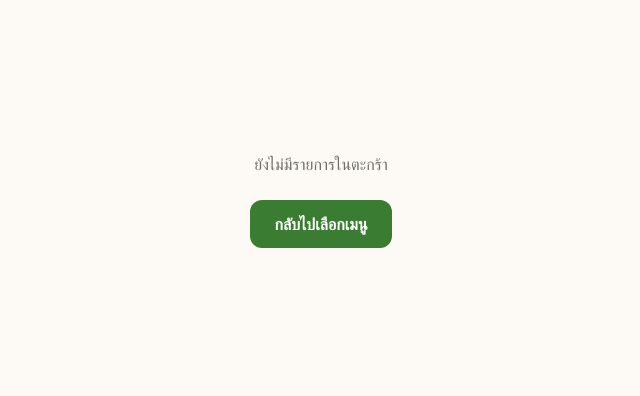
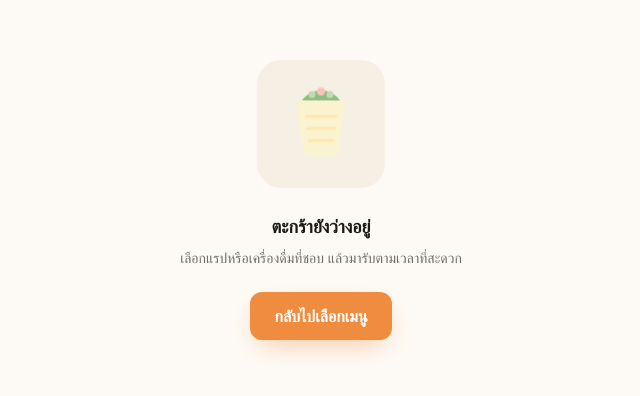
Before and after one commit to thanakrit8854-code/Wrapboost, a Next.js app: page /cart in a window 1280 px wide. Shown: the part 200-596 px from the top of the page, without its empty margins (319-959 px from the left). Built offline with nearby package versions, Linux system fonts and the light colour scheme; a web font is replaced by a local one.

Commit message:
feat: illustrated empty cart state

```diff
--- a/src/components/order/CartClient.tsx
+++ b/src/components/order/CartClient.tsx
@@ -3,6 +3,7 @@
 import Link from 'next/link';
 import { useEffect, useState } from 'react';
 
+import { FoodArt } from '@/components/art/FoodArt';
 import { cartTotals, useCart } from '@/lib/cartStore';
 import { formatTHBPlain } from '@/lib/money';
 
@@ -22,11 +23,17 @@ export function CartClient({ storeSlug }: { storeSlug: string }) {
   if (lines.length === 0) {
     return (
       <main className="mx-auto flex min-h-dvh max-w-md flex-col items-center justify-center px-6 text-center">
-        <p className="text-char-500">ยังไม่มีรายการในตะกร้า</p>
+        <div className="bg-sand-100 wb-art-idle mb-6 flex h-32 w-32 items-center justify-center rounded-3xl">
+          <FoodArt kind="WRAP" className="h-20 w-20 opacity-60" />
+        </div>
+        <p className="text-char-900 text-lg font-semibold">ตะกร้ายังว่างอยู่</p>
+        <p className="text-char-500 mt-2 text-sm">
+          เลือกแรปหรือเครื่องดื่มที่ชอบ แล้วมารับตามเวลาที่สะดวก
+        </p>
         <Link
           href={`/menu?store=${storeSlug}`}
           role="button"
-          className="bg-leaf-600 mt-6 rounded-xl px-6 py-3 font-semibold text-white"
+          className="bg-sun-500 active:bg-sun-600 wb-card-press mt-6 rounded-xl px-6 py-3 font-semibold text-white shadow-[0_10px_28px_-10px_rgba(239,140,63,0.6)]"
         >
           กลับไปเลือกเมนู
         </Link>
```
